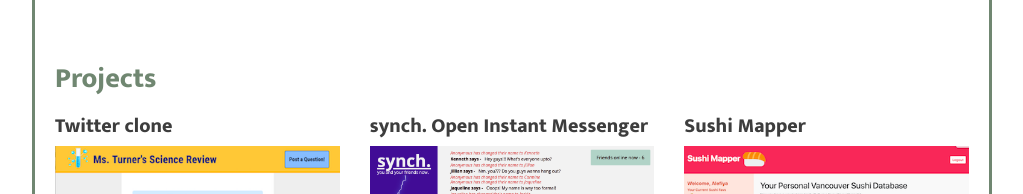
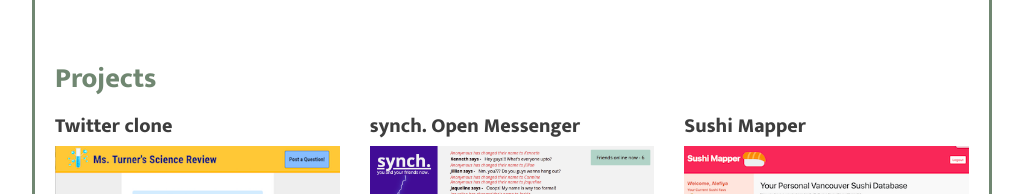
Before and after one commit to alefiyaV/alefiyaV.github.io, a website: page index.html in a window 1280 px wide. Shown: the part 947-1141 px from the top of the page, without its empty margins (128-1151 px from the left). Drawn offline with nearby package versions, Linux system fonts and the light colour scheme.

Commit message:
changed projects

```diff
--- a/index.html
+++ b/index.html
@@ -75,7 +75,7 @@
       </div>
 
       <div class="col-xs-12 col-sm-4">
-        <h5>synch. Open Instant Messenger</h5>
+        <h5>synch. Open Messenger</h5>
         <a href="https://github.com/alefiyaV/chatty-app" target="_blank"><img src="images/chatty.png" class="img-fluid"></a>
 </div>
 
```
